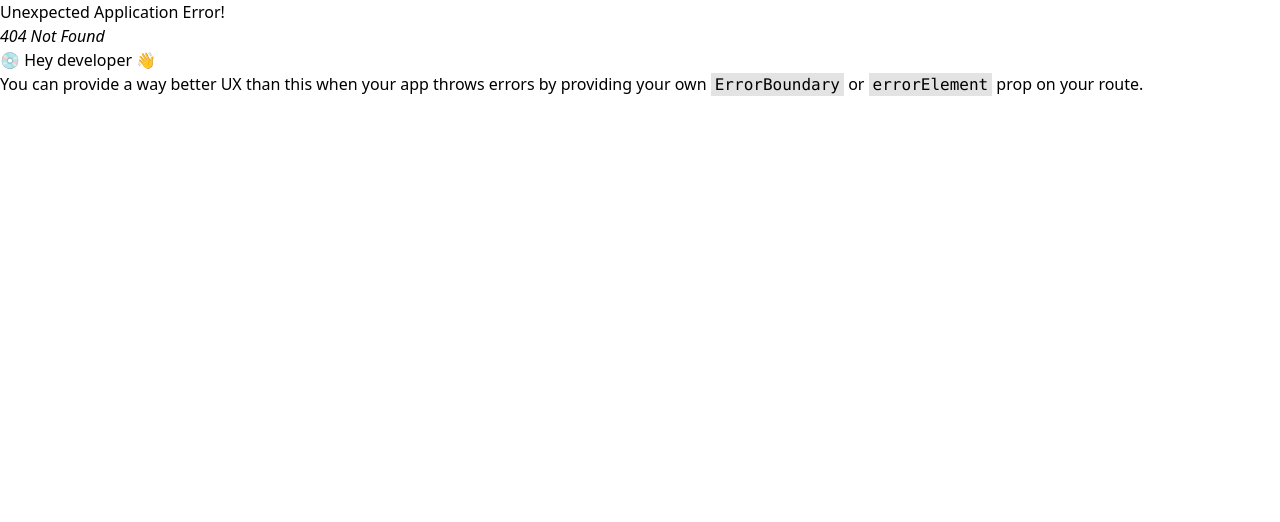
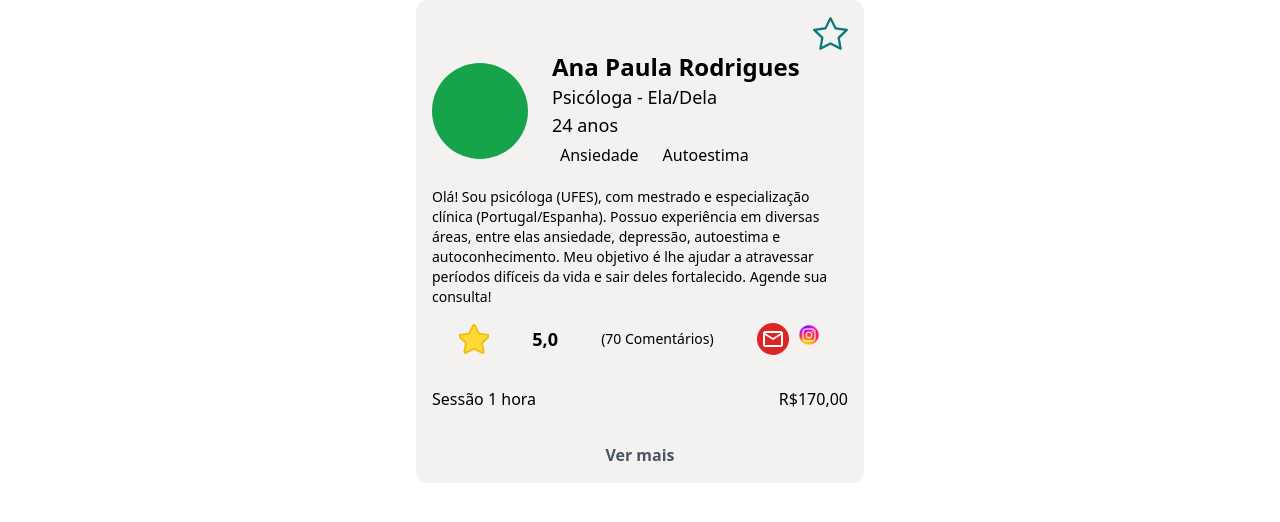
Before and after one commit to c4rl0sfilho/vivarisFront, a React (Vite) app: page /Teste in a window 1280 px wide. Before the commit this address had no page. Shown: the top 522 px of the page. Built offline with nearby package versions, Linux system fonts and the light colour scheme.

Commit message:
card profissional pronto

```diff
--- a/src/components/ProfessionalCards.tsx
+++ b/src/components/ProfessionalCards.tsx
@@ -1,14 +1,75 @@
-import React from 'react'
+import React from 'react';
+import { BsStar, BsStarFill } from "react-icons/bs";
+import { MdOutlineEmail } from "react-icons/md";
+import InstagramLogo from '../assets/InstagramLogo.svg';
 
 const ProfessionalCards = () => {
+  const preferences = ['Ansiedade', 'Autoestima', 'Depressão', 'Stress']; // Exemplo de preferências
+
   return (
-    <div>
-        <div className="cards">
-            <div className="card"></div>
+    <div className="cards w-screen h-auto flex justify-center">
+      <div className="card w-full md:w-[25rem] lg:w-[28rem] h-auto bg-[#f4f1f1] rounded-xl flex flex-col p-4">
+        {/* Star Rating */}
+        <div className="star w-full h-auto flex justify-end">
+          <BsStar color='#0A7A7A' className='cursor-pointer' size={35} />
         </div>
 
+        {/* Professional Data */}
+        <div className="professionalData flex flex-col sm:flex-row sm:h-auto w-full items-center gap-4">
+          <div className="img h-24 w-24 rounded-full bg-green-600 mr-2"></div>
+          <div className="name flex flex-col items-start justify-center">
+            <h1 className='font-bold text-xl sm:text-2xl'>Ana Paula Rodrigues</h1>
+            <p className='text-base sm:text-lg'>Psicóloga - Ela/Dela<br />24 anos</p>
+            <div className="preferences flex flex-wrap gap-2">
+              {/* Exibe apenas duas preferências */}
+              {preferences.slice(0, 2).map((preference, index) => (
+                <p key={index} className={`bg-${preference === 'Ansiedade' ? 'orange' : 'pink'}-500 rounded-full flex justify-center items-center px-2 py-1`}>
+                  {preference}
+                </p>
+              ))}
+            </div>
+          </div>
+        </div>
+
+        {/* Description */}
+        <div className="description text-sm pt-4">
+          <p>Olá! Sou psicóloga (UFES), com mestrado e especialização clínica (Portugal/Espanha). Possuo experiência em diversas áreas, entre elas ansiedade, depressão, autoestima e autoconhecimento. Meu objetivo é lhe ajudar a atravessar períodos difíceis da vida e sair deles fortalecido. Agende sua consulta!</p>
+        </div>
+
+        {/* Rating */}
+        <div className="ratingRow w-full h-auto pt-4 flex flex-col sm:flex-row justify-evenly items-center gap-4">
+          <BsStarFill
+            size={30}
+            fill='#FFD934'
+            style={{
+              stroke: '#EBC20F',
+              strokeWidth: 1,
+              strokeLinejoin: 'round',
+              strokeMiterlimit: 10
+            }} />
+          <p className='font-bold text-lg'>5,0</p>
+          <p className='text-sm'>(70 Comentários)</p>
+
+          {/* Social Icons */}
+          <div className="logos flex gap-2">
+            <MdOutlineEmail className='bg-red-600 rounded-full w-[32px] h-[32px] p-1' fill='#ffffff' />
+            <img src={InstagramLogo} alt="Instagram logo" className="w-6 h-6" />
+          </div>
+        </div>
+
+        {/* Session Info */}
+        <div className="session flex justify-between pt-8">
+          <p>Sessão 1 hora</p>
+          <p>R$170,00</p>
+        </div>
+
+        {/* "See More" Button */}
+        <div className="seeMore flex justify-center items-end pt-8">
+          <h1 className='text-gray-600 font-bold'>Ver mais</h1>
+        </div>
+      </div>
     </div>
-  )
-}
+  );
+};
 
-export default ProfessionalCards
+export default ProfessionalCards;
--- a/src/main.tsx
+++ b/src/main.tsx
@@ -13,6 +13,7 @@ import Preferences from './routes/Preferences.tsx'
 import Home from './routes/Home.tsx'
 import Availability from './routes/Availability.tsx'
 import Nave from './routes/Nave.jsx'
+import Teste from './routes/Teste.tsx'
 
 const router = createBrowserRouter([
   {
@@ -42,6 +43,10 @@ const router = createBrowserRouter([
       {
         path: "/Nave",
         element:<Nave/>
+      },
+      {
+        path:"/Teste",
+        element:<Teste/>
       }
     ]
   }
--- /dev/null
+++ b/src/routes/Teste.tsx
@@ -0,0 +1,13 @@
+import React from 'react'
+
+import ProfessionalCards from '../components/ProfessionalCards'
+
+const Teste = () => {
+  return (
+    <div>
+      <ProfessionalCards/>
+    </div>
+  )
+}
+
+export default Teste
```
Also changed, not shown: src/assets/InstagramLogo.svg (added).
